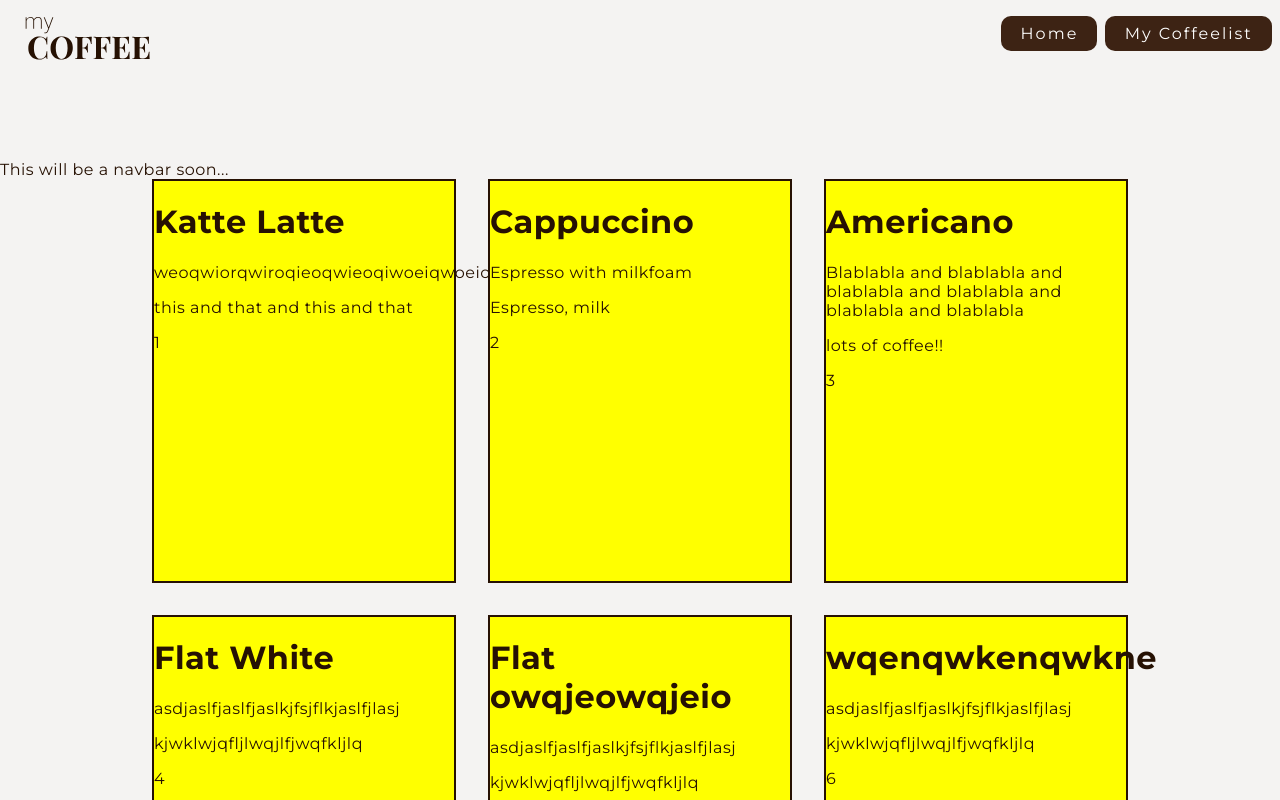
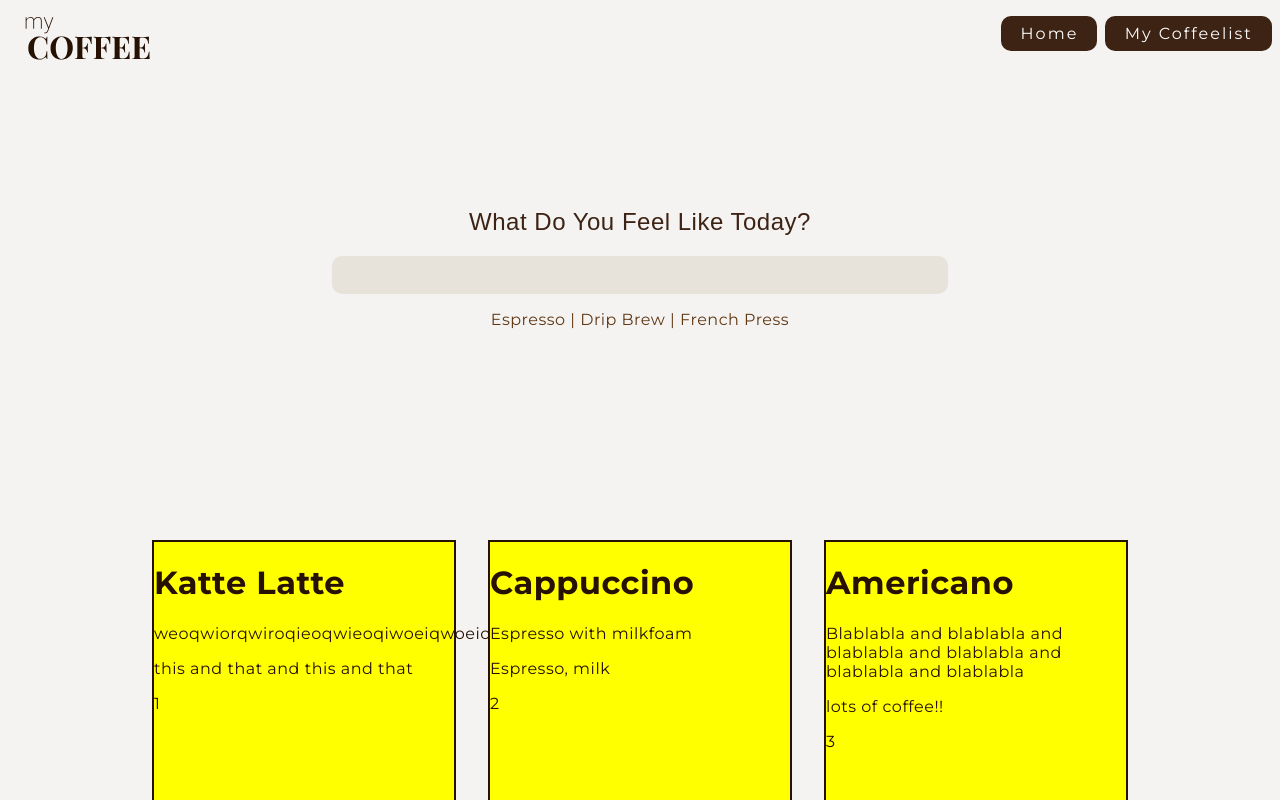
Before and after one commit to fiababiakandersson/mycoffee, a React (Create React App) app: page / in a window 1280 px wide. Shown: the top 800 px of the page. Built offline with nearby package versions, Linux system fonts and the light colour scheme.

Commit message:
Added navbar and searchform

```diff
--- /dev/null
+++ b/src/components/Navbar.css
@@ -0,0 +1,46 @@
+.search {
+    margin-top: 1rem;
+    padding-bottom: 0;
+  }
+
+  .search-form {
+    width: var(--smallWidth);
+    margin: 0 auto;
+    max-width: var(--maxWidth);
+    background: var(--mainWhite);
+    padding: 2rem 2.5rem;
+    text-transform: capitalize;
+    border-radius: var(--mainBorderRadius);
+    box-shadow: var(--lightShadow);
+  }
+
+  .form {
+      display: flex;
+      flex-direction: column;
+      align-items: center;
+      height: 300px;
+  }
+
+  .form label {
+    display: block;
+    text-align: center;
+    margin-bottom: 1.25rem;
+    color: #3D2314;
+    font-size: 1.5rem;
+    font-family: arial;
+  }
+
+  .form input {
+    width: 600px;
+    border: none;
+    font-size: 11px;
+    background: #E7E2DA;
+    color: #3D2314;
+    border-radius: 10px;
+    padding: 0.5rem;
+    font-size: 1.2rem;
+  }
+
+  .filter-name {
+      color: #603814;
+  }
--- a/src/components/Navbar.tsx
+++ b/src/components/Navbar.tsx
@@ -1,6 +1,23 @@
+import './Navbar.css';
+
 function Navbar() {
+
     return (
-        <div>This will be a navbar soon...</div>
+        <section className='section search'>
+        <form className='search-form'>
+          <div className='form'>
+            <label htmlFor='name'>What do you feel like today?</label>
+            <input
+              type='text'
+              name='name'
+              id='name'
+            />
+          <div className='filter-name'><p>Espresso | Drip brew | French press</p></div>
+          </div>
+        </form>
+
+      </section>
+
     )
 }
 
```
